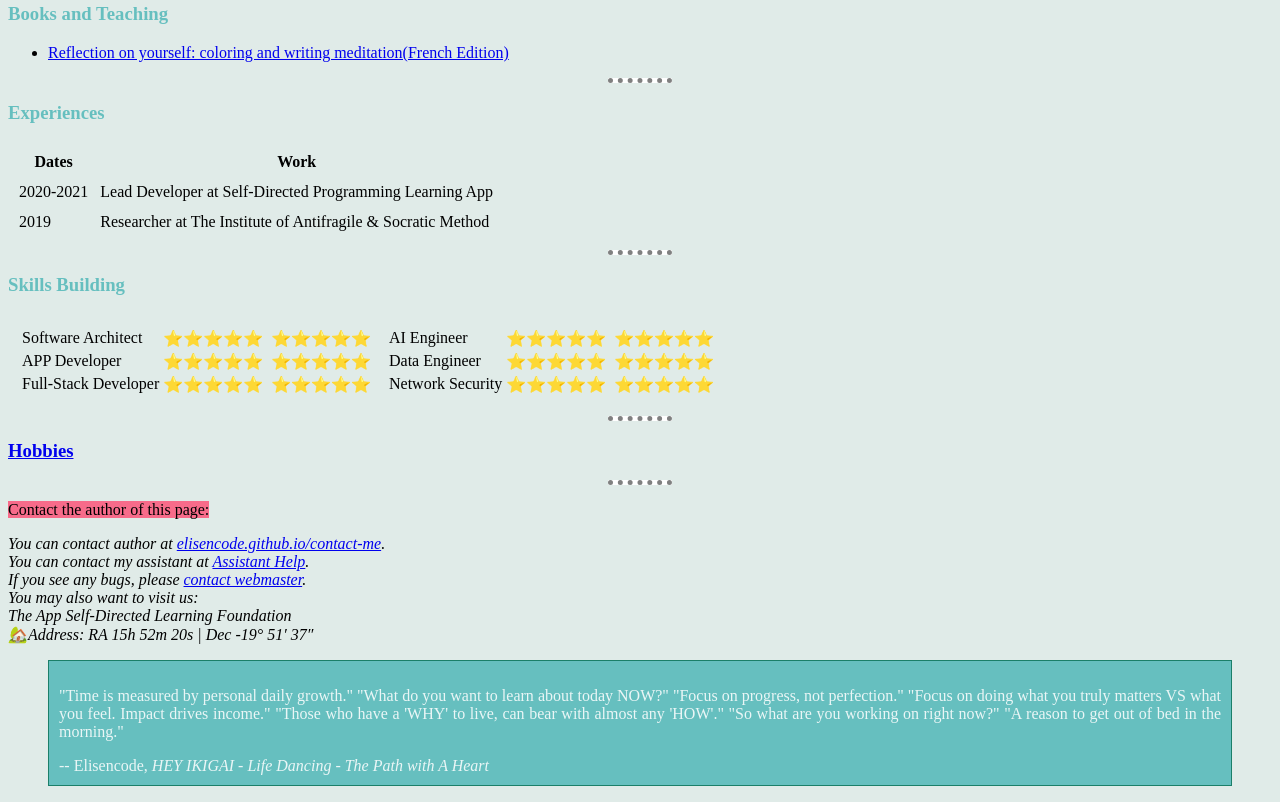
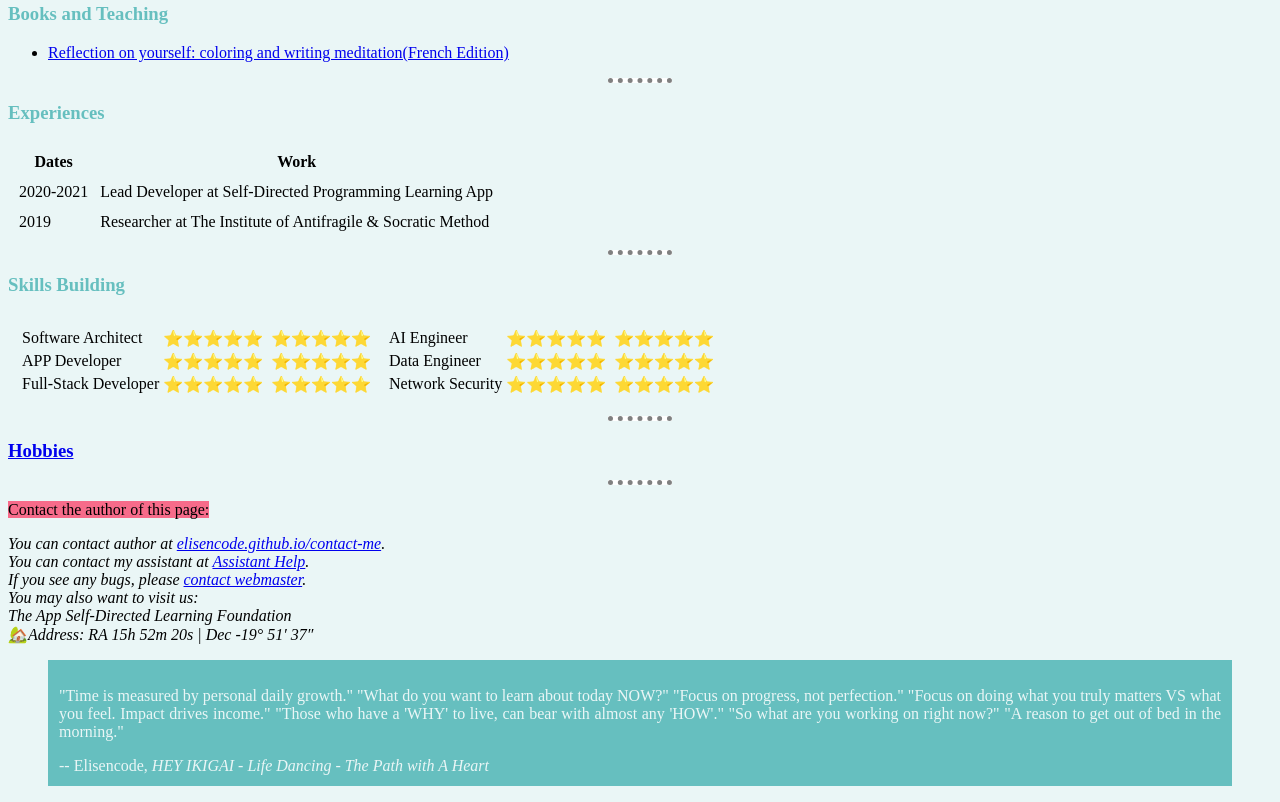
Before and after one commit to ELISENCODE/course-of-life, a plain HTML site: page index.html in a window 1280 px wide. Shown: the part 703-1505 px from the top of the page. Drawn offline with Linux system fonts and the light colour scheme.

Commit message:
Update external CSS

```diff
--- a/css/styles.css
+++ b/css/styles.css
@@ -1,5 +1,6 @@
 body {
-    background-color: #e0ebe8;
+    background-color: #eaf6f6;
+    /* Hex color: turquoise grey pink white */
 }
 
 h1 {
@@ -57,7 +58,7 @@ hr {
 }
 
 blockquote {
-    border: 1px solid #1b7f69;
+    border: 1px solid #66bfbf;
     padding: 10px;
     text-align: justify;
     color: #eaf6f6;
```
